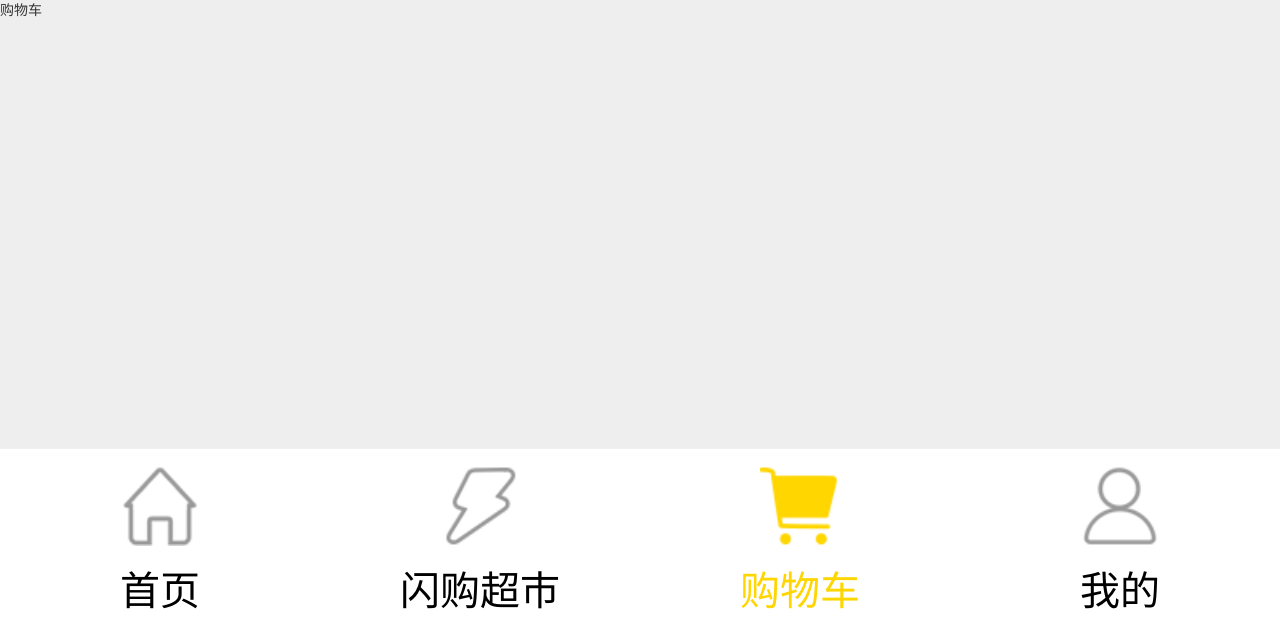
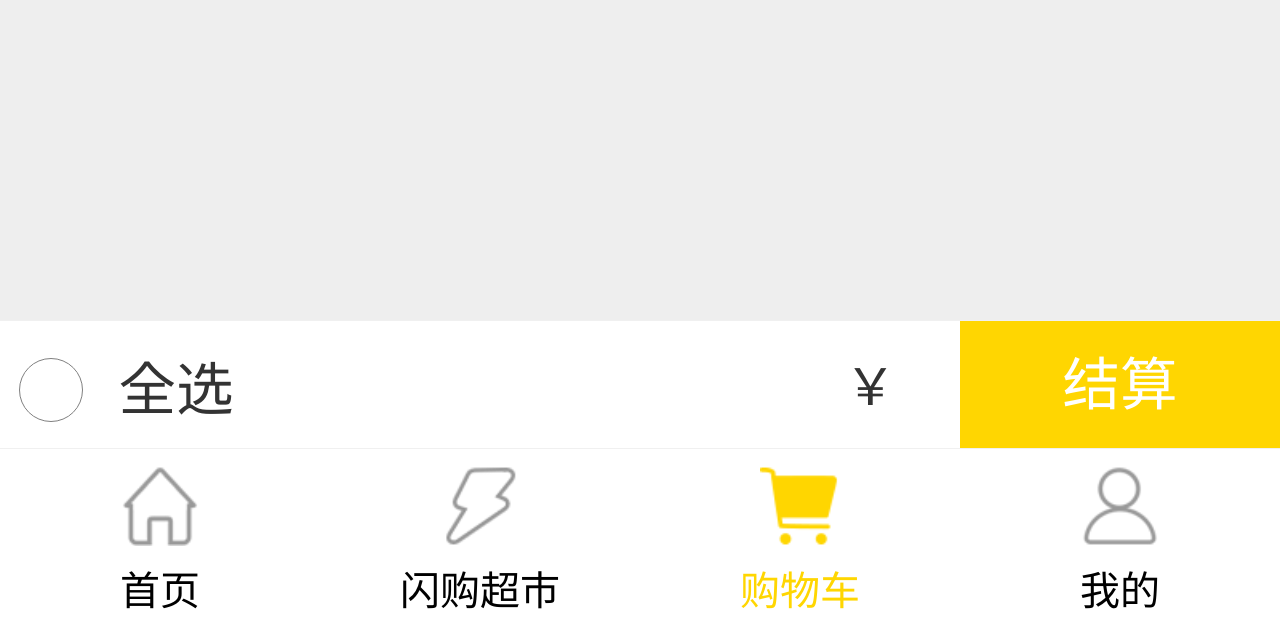
Before and after one commit to 1946472806/AXF, a Django app: page /cart/ in a window 1280 px wide. Shown: the part 176-800 px from the top of the page. Run offline with Django 3.2, Linux system fonts and the light colour scheme; some libraries are stand-ins or nearby versions.

Commit message:
购物车，页面架构完成，具体功能还没有添加

```diff
--- a/appaxf/views.py
+++ b/appaxf/views.py
@@ -72,7 +72,7 @@ def market(request, categoryid, childid, sortid):    # 闪购超市
         goodslist = goodslist.order_by('-price')
 
     #登录用户购物车信息
-    token = request.session.get('token')
+    token = request.session.get('username')
     carts = []
     if token:
         user = User.objects.get(token=token)
@@ -91,7 +91,13 @@ def market(request, categoryid, childid, sortid):    # 闪购超市
 
 
 def cart(request):  # 购物车
-    return render(request, 'cart/cart.html')
+    token = request.session.get('username')
+    carts = []
+    if token:
+        user = User.objects.get(token=token)
+        carts = Cart.objects.filter(user=user).exclude(number=0)
+
+    return render(request, 'cart/cart.html',{'carts':carts})
 
 
 def mine(request):  # 我的
@@ -167,7 +173,7 @@ def login(request):
         #检测账号和密码是否正确
         users = User.objects.filter(userid=userid,password=password)
         if not users.count():
-            msg = '账号或密码错误!'
+            msg = '账号密码错误!'
             return render(request,'mine/login.html',{'msg':msg})
 
         #更新并保存当前状态
--- /dev/null
+++ b/static/cart/js/cart.js
@@ -0,0 +1,3 @@
+$(function () {
+    $('.cart').width(innerWidth)
+})
--- a/templates/cart/cart.html
+++ b/templates/cart/cart.html
@@ -3,10 +3,53 @@
 {% block extcss %}
     <link rel="stylesheet" href="{% static 'cart/css/cart.css' %}">
 {% endblock %}
+
 {% block title %}
     爱鲜蜂 | 购物车
 {% endblock %}
 
 {% block content %}
-    购物车
+    <div class="cart">
+        <ul>
+            {% for cart in carts %}
+                 <li>
+                    <div class="confirm-wrapper">
+                        {% if cart.isselect %}
+                            <span class="glyphicon glyphicon-ok"></span>
+                        {% else %}
+                            <span class="no"></span>
+                        {% endif %}
+                    </div>
+
+                    <div class="content-wrapper">
+                        <div class="img">
+                            <img src="{{ cart.goods.productimg }}">
+                        </div>
+                        <div class="detail">
+                            <p class="name">{{ cart.goods.productlongname }}</p>
+                            <p class="price">{{ cart.goods.price }}</p>
+                            <p class="num">x{{ cart.number }}</p>
+                        </div>
+                    </div>
+                </li>
+            {% endfor %}
+        </ul>
+        <div class="bill">
+            <div class="bill-left">
+                <div class="all">
+                    <span class="no"></span>
+                    <b>全选</b>
+                </div>
+                <div class="total">
+                    <span>￥</span>
+                    <b></b>
+                </div>
+            </div>
+            <div class="bill-right">结算</div>
+        </div>
+    </div>
 {% endblock %}
+
+{% block extjs %}
+    <script type="text/javascript" src="{% static 'cart/js/cart.js' %}"></script>
+{% endblock %}
```
Also changed, not shown: static/mine/js/login.js (+8 -0 lines), templates/mine/login.html (+15 -8 lines).
